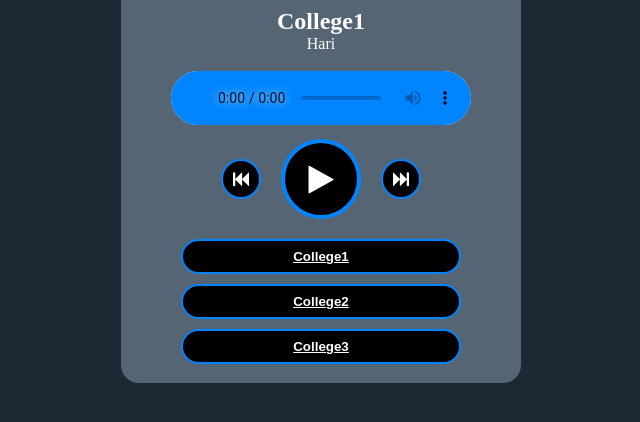
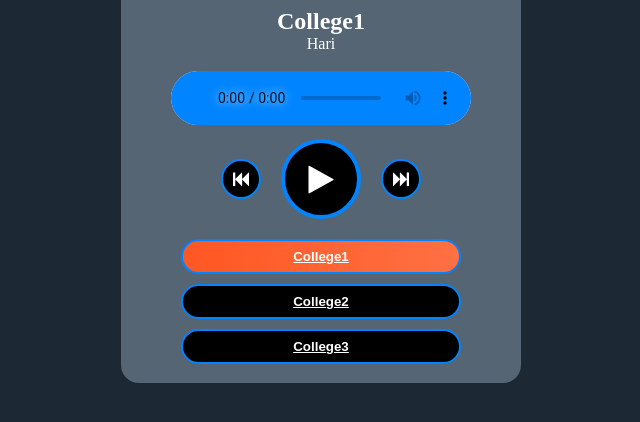
Before and after one commit to ptvinay25/vinimusicplayer, a plain HTML site: page index.html in a window 1280 px wide. In both pictures the pointer is over the button "College1". Shown: the part 342-764 px from the top of the page, without its empty margins (319-959 px from the left). Drawn offline with Linux system fonts and the light colour scheme.

Commit message:
style.css

```diff
--- a/style.css
+++ b/style.css
@@ -150,3 +150,6 @@ audio::-webkit-media-controls-panel {
     border-radius: 50px;
     border: 2px solid #0084ff;
 }
+.playlist button:hover{
+    background: linear-gradient(to right, #ff5722, #ff7043);
+}
```
